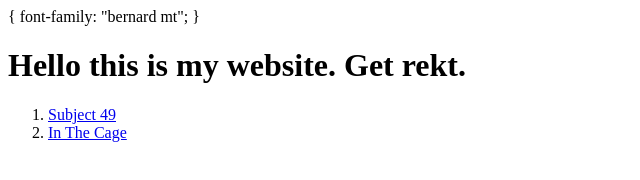
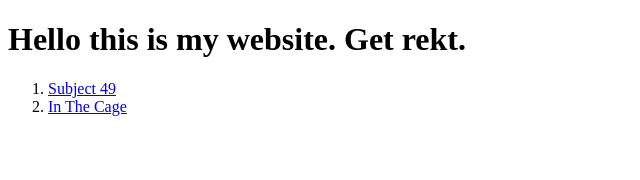
Before and after one commit to kuriouswhims/game601-fall2019, a plain HTML site: page index.html in a window 1280 px wide. Shown: the whole page, without its empty margins (0-640 px from the left). Drawn offline with Linux system fonts and the light colour scheme.

Commit message:
removed font
it didn't work, rip

```diff
--- a/index.html
+++ b/index.html
@@ -11,7 +11,6 @@
 </head>
 
 <body>
-    { font-family: "bernard mt"; }
     <h1>Hello this is my website. Get rekt.</h1>
     <ol>
     <li>
```
